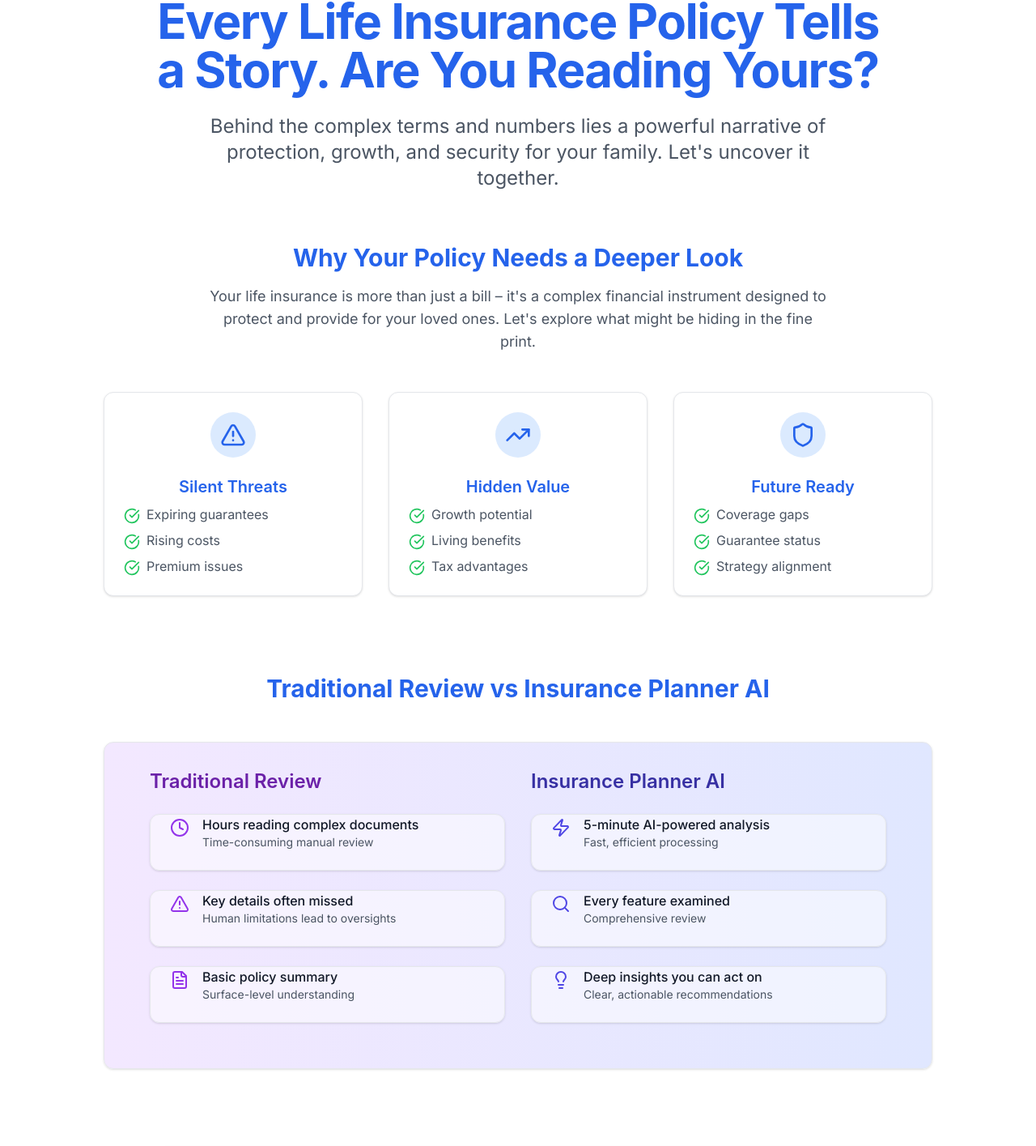
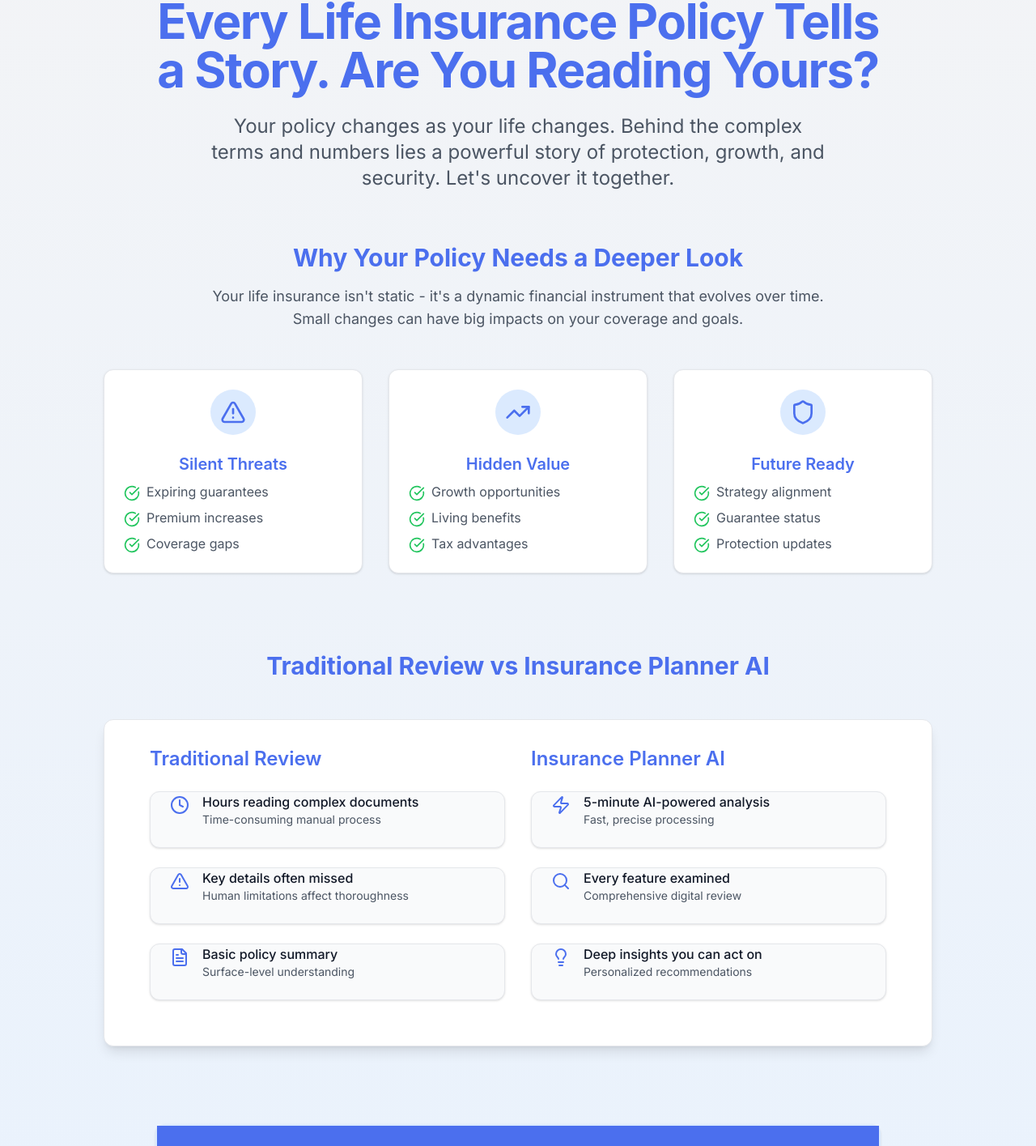
Before and after one commit to itsgabeover/dashboard-copy, a Next.js app: page /about in a window 1280 px wide. Shown: the part 197-1612 px from the top of the page at 81% size. Built offline with nearby package versions, Linux system fonts and the light colour scheme.

Commit message:
Update page.tsx

```diff
--- a/app/about/page.tsx
+++ b/app/about/page.tsx
@@ -1,6 +1,6 @@
-'use client'
+"use client"
 
-import { Zap, Shield, TrendingUp, AlertTriangle, CheckCircle, Clock, FileText, Search, Lightbulb } from 'lucide-react'
+import { Zap, Shield, TrendingUp, AlertTriangle, CheckCircle, Clock, FileText, Search, Lightbulb } from "lucide-react"
 import Link from "next/link"
 import { Button } from "@/components/ui/button"
 import { Card, CardContent, CardHeader } from "@/components/ui/card"
@@ -8,62 +8,53 @@ import type { FC } from "react"
 
 const AboutPage: FC = () => {
   return (
-    <section className="w-full bg-white">
+    <section className="w-full bg-gradient-to-b from-gray-100 to-blue-100/50">
       <div className="container mx-auto px-4 pt-16 md:pt-24 lg:pt-32">
         {/* Hero Section */}
         <div className="flex flex-col items-center space-y-6 text-center mb-16">
-          <h1 className="text-4xl md:text-5xl lg:text-6xl font-bold tracking-tight text-blue-600 max-w-4xl">
+          <h1 className="text-4xl md:text-5xl lg:text-6xl font-bold tracking-tight text-[#4B6FEE] max-w-4xl">
             Every Life Insurance Policy Tells a Story. Are You Reading Yours?
           </h1>
           <p className="text-xl md:text-2xl text-gray-600 max-w-3xl">
-            Behind the complex terms and numbers lies a powerful narrative of protection, growth, and security for your family. Let&apos;s uncover it together.
+            Your policy changes as your life changes. Behind the complex terms and numbers lies a powerful story of
+            protection, growth, and security. Let's uncover it together.
           </p>
         </div>
 
         {/* Key Issues Section */}
         <div className="max-w-5xl mx-auto mb-24">
-          <h2 className="text-3xl font-bold text-center text-blue-600 mb-4">
-            Why Your Policy Needs a Deeper Look
-          </h2>
+          <h2 className="text-3xl font-bold text-center text-[#4B6FEE] mb-4">Why Your Policy Needs a Deeper Look</h2>
           <p className="text-lg text-gray-600 text-center mb-12 max-w-3xl mx-auto">
-            Your life insurance is more than just a bill – it&apos;s a complex financial instrument designed to protect and provide for your loved ones. Let&apos;s explore what might be hiding in the fine print.
+            Your life insurance isn't static - it's a dynamic financial instrument that evolves over time. Small changes
+            can have big impacts on your coverage and goals.
           </p>
           <div className="grid md:grid-cols-3 gap-8">
             {[
               {
                 icon: AlertTriangle,
                 title: "Silent Threats",
-                items: [
-                  "Expiring guarantees",
-                  "Rising costs",
-                  "Premium issues"
-                ]
+                items: ["Expiring guarantees", "Premium increases", "Coverage gaps"],
               },
               {
                 icon: TrendingUp,
                 title: "Hidden Value",
-                items: [
-                  "Growth potential",
-                  "Living benefits",
-                  "Tax advantages"
-                ]
+                items: ["Growth opportunities", "Living benefits", "Tax advantages"],
               },
               {
                 icon: Shield,
                 title: "Future Ready",
-                items: [
-                  "Coverage gaps",
-                  "Guarantee status",
-                  "Strategy alignment"
-                ]
-              }
+                items: ["Strategy alignment", "Guarantee status", "Protection updates"],
+              },
             ].map((section, index) => (
-              <Card key={index} className="transition-all hover:shadow-lg bg-white">
+              <Card
+                key={index}
+                className="transition-all hover:shadow-lg bg-white transform hover:scale-105 duration-300"
+              >
                 <CardHeader className="flex flex-col items-center pb-2">
                   <div className="bg-blue-100 rounded-full p-3 mb-4">
-                    <section.icon className="w-8 h-8 text-blue-600" />
+                    <section.icon className="w-8 h-8 text-[#4B6FEE]" />
                   </div>
-                  <h3 className="text-xl font-semibold text-blue-600">{section.title}</h3>
+                  <h3 className="text-xl font-semibold text-[#4B6FEE]">{section.title}</h3>
                 </CardHeader>
                 <CardContent>
                   <ul className="space-y-2">
@@ -82,21 +73,29 @@ const AboutPage: FC = () => {
 
         {/* Enhanced Comparison Section */}
         <div className="max-w-5xl mx-auto mb-24">
-          <h2 className="text-3xl font-bold text-center text-blue-600 mb-12">
+          <h2 className="text-3xl font-bold text-center text-[#4B6FEE] mb-12">
             Traditional Review vs Insurance Planner AI
           </h2>
-          <Card className="bg-gradient-to-r from-purple-100 to-indigo-100 p-8">
+          <Card className="bg-white p-8 shadow-lg">
             <CardContent className="grid md:grid-cols-2 gap-8">
               <div className="space-y-6">
-                <h3 className="text-2xl font-semibold text-purple-800 mb-4">Traditional Review</h3>
+                <h3 className="text-2xl font-semibold text-[#4B6FEE] mb-4">Traditional Review</h3>
                 {[
-                  { icon: Clock, title: "Hours reading complex documents", description: "Time-consuming manual review" },
-                  { icon: AlertTriangle, title: "Key details often missed", description: "Human limitations lead to oversights" },
+                  {
+                    icon: Clock,
+                    title: "Hours reading complex documents",
+                    description: "Time-consuming manual process",
+                  },
+                  {
+                    icon: AlertTriangle,
+                    title: "Key details often missed",
+                    description: "Human limitations affect thoroughness",
+                  },
                   { icon: FileText, title: "Basic policy summary", description: "Surface-level understanding" },
                 ].map((item, index) => (
-                  <Card key={index} className="flex items-start gap-4 bg-white bg-opacity-50 transition-all hover:bg-opacity-70">
+                  <Card key={index} className="flex items-start gap-4 bg-gray-50 transition-all hover:shadow-md">
                     <CardContent className="flex items-start gap-4">
-                      <item.icon className="w-6 h-6 text-purple-600 flex-shrink-0 mt-1" />
+                      <item.icon className="w-6 h-6 text-[#4B6FEE] flex-shrink-0 mt-1" />
                       <div>
                         <p className="font-medium text-gray-900">{item.title}</p>
                         <p className="text-sm text-gray-600">{item.description}</p>
@@ -106,15 +105,19 @@ const AboutPage: FC = () => {
                 ))}
               </div>
               <div className="space-y-6">
-                <h3 className="text-2xl font-semibold text-indigo-800 mb-4">Insurance Planner AI</h3>
+                <h3 className="text-2xl font-semibold text-[#4B6FEE] mb-4">Insurance Planner AI</h3>
                 {[
-                  { icon: Zap, title: "5-minute AI-powered analysis", description: "Fast, efficient processing" },
-                  { icon: Search, title: "Every feature examined", description: "Comprehensive review" },
-                  { icon: Lightbulb, title: "Deep insights you can act on", description: "Clear, actionable recommendations" },
+                  { icon: Zap, title: "5-minute AI-powered analysis", description: "Fast, precise processing" },
+                  { icon: Search, title: "Every feature examined", description: "Comprehensive digital review" },
+                  {
+                    icon: Lightbulb,
+                    title: "Deep insights you can act on",
+                    description: "Personalized recommendations",
+                  },
                 ].map((item, index) => (
-                  <Card key={index} className="flex items-start gap-4 bg-white bg-opacity-50 transition-all hover:bg-opacity-70">
+                  <Card key={index} className="flex items-start gap-4 bg-gray-50 transition-all hover:shadow-md">
                     <CardContent className="flex items-start gap-4">
-                      <item.icon className="w-6 h-6 text-indigo-600 flex-shrink-0 mt-1" />
+                      <item.icon className="w-6 h-6 text-[#4B6FEE] flex-shrink-0 mt-1" />
                       <div>
                         <p className="font-medium text-gray-900">{item.title}</p>
                         <p className="text-sm text-gray-600">{item.description}</p>
@@ -130,19 +133,15 @@ const AboutPage: FC = () => {
         {/* Call to Action */}
         <div className="max-w-4xl mx-auto mb-16">
           <Card className="border-2 border-blue-100 bg-white">
-            <CardHeader className="text-center bg-blue-600 text-white">
+            <CardHeader className="text-center bg-[#4B6FEE] text-white">
               <div className="flex items-center justify-center gap-3">
                 <Zap className="w-8 h-8" />
                 <h2 className="text-2xl md:text-3xl font-bold">Get Clarity Now</h2>
               </div>
-              <p className="text-xl mt-2">From complex to clear in minutes</p>
+              <p className="text-xl mt-2">From complex policies to confident decisions in minutes</p>
             </CardHeader>
             <CardContent className="flex justify-center p-8">
-              <Button
-                asChild
-                size="lg"
-                className="bg-green-600 hover:bg-green-700 text-lg px-8 py-6 rounded-full"
-              >
+              <Button asChild size="lg" className="bg-green-600 hover:bg-green-700 text-lg px-8 py-6 rounded-full">
                 <Link href="/upload" className="flex items-center gap-2">
                   Analyze My Policy
                   <Zap className="w-5 h-5" />
```
